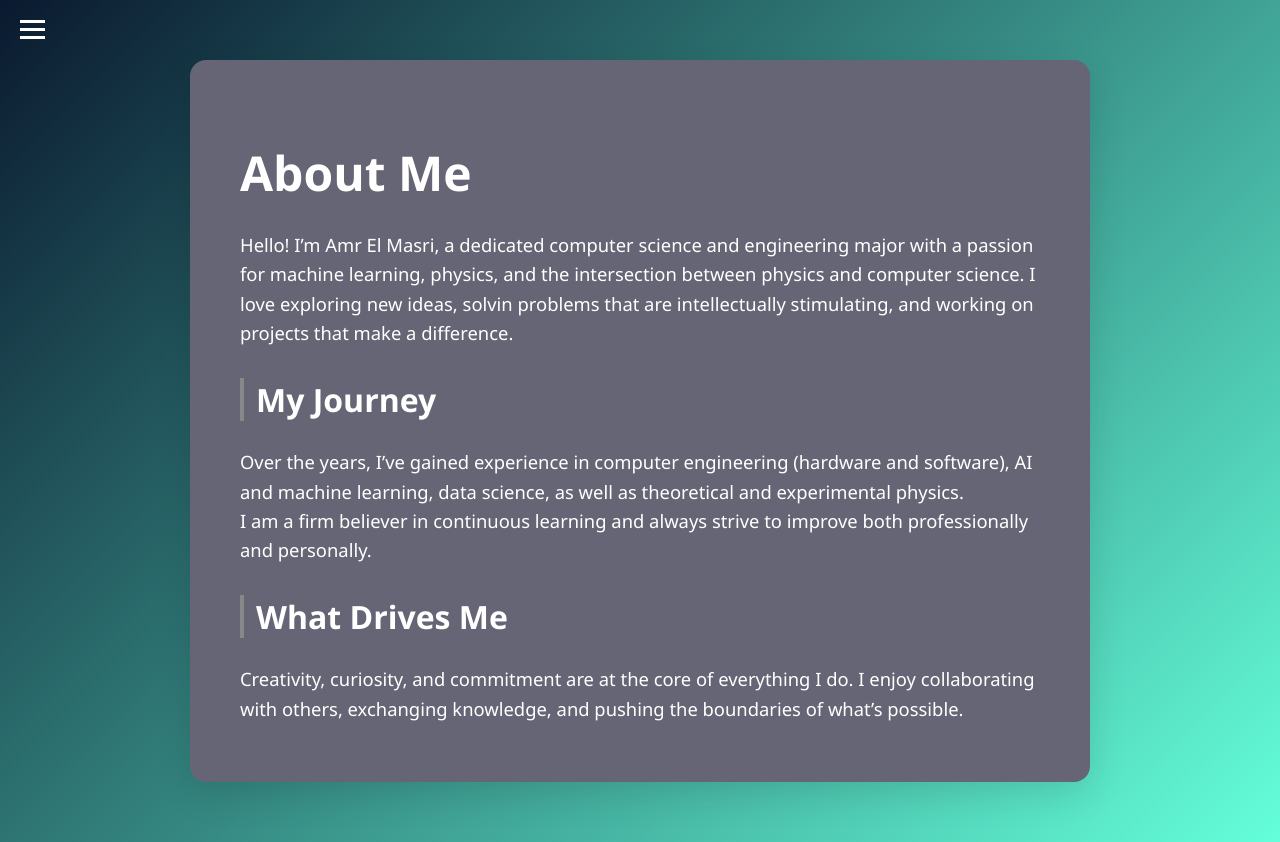
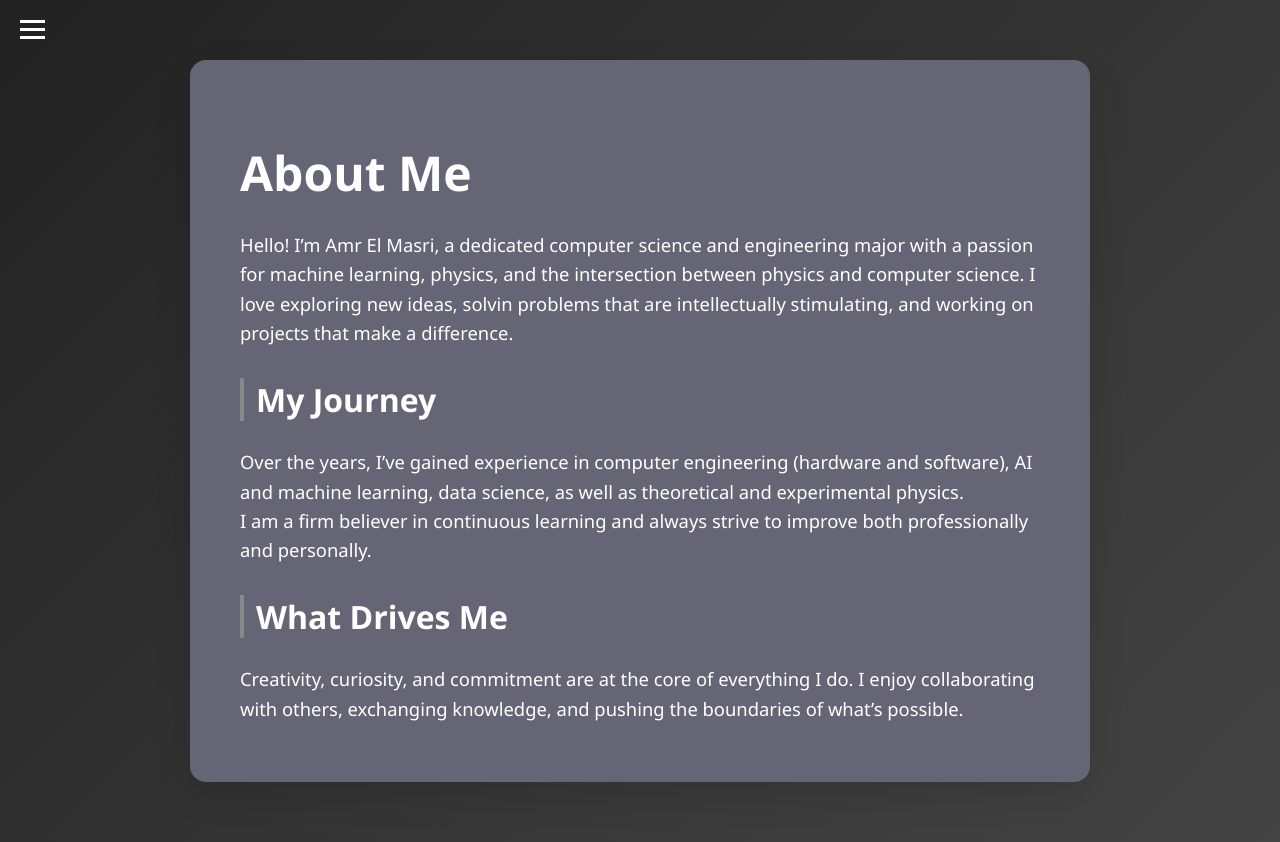
Before and after one commit to Amr-maz/my-website, a plain HTML site: page about.html in a window 1280 px wide. Drawn offline with Linux system fonts and the light colour scheme.

Commit message:
Update styles.css

```diff
--- a/css/styles.css
+++ b/css/styles.css
@@ -213,7 +213,7 @@ section {
 /* About page main container */
 .about-main {
     min-height: 100vh;
-    background: linear-gradient(135deg, #0A192F, #64FFDA); /* light soft gradient for brightness */
+    background: linear-gradient(135deg, #222, #444); /* light soft gradient for brightness */
     color: #222;
     padding: 60px 40px;
     box-sizing: border-box;
```
